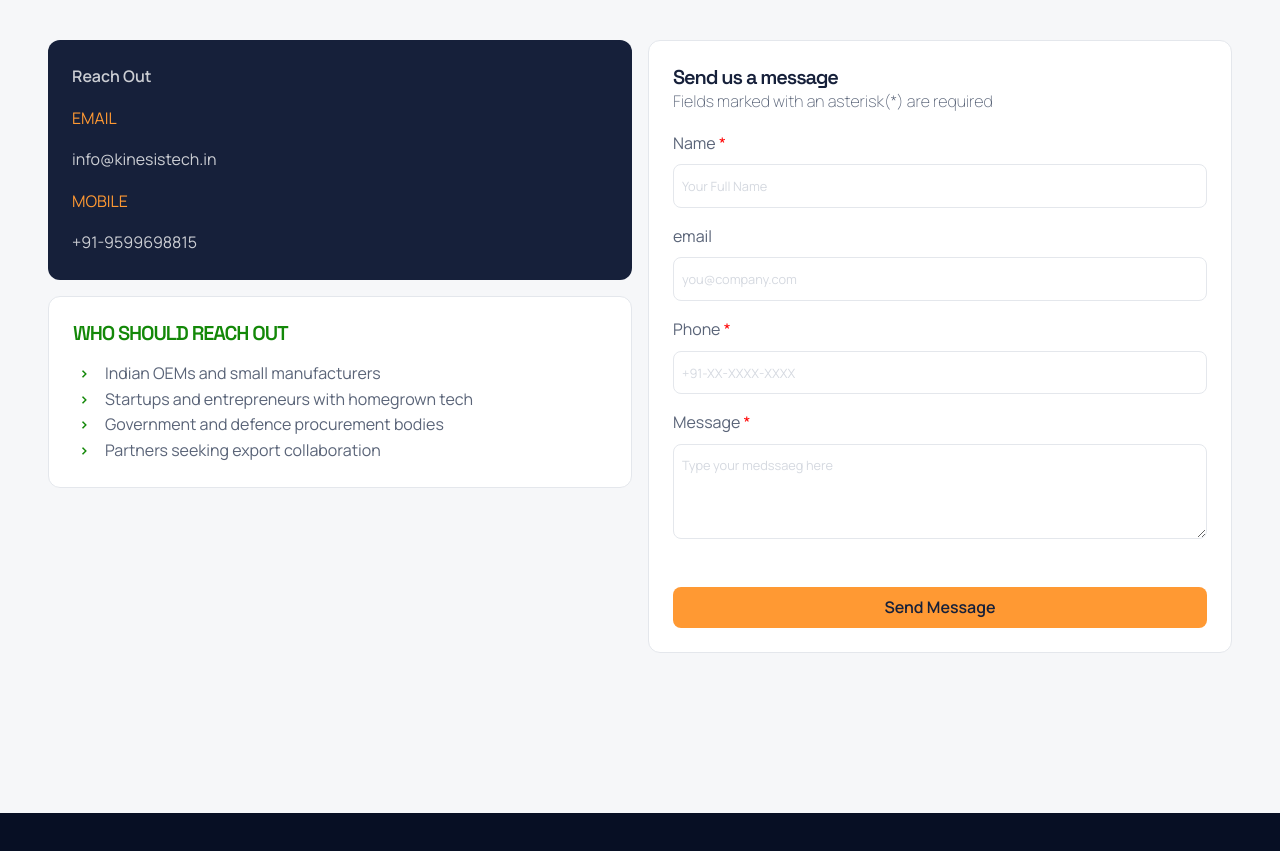
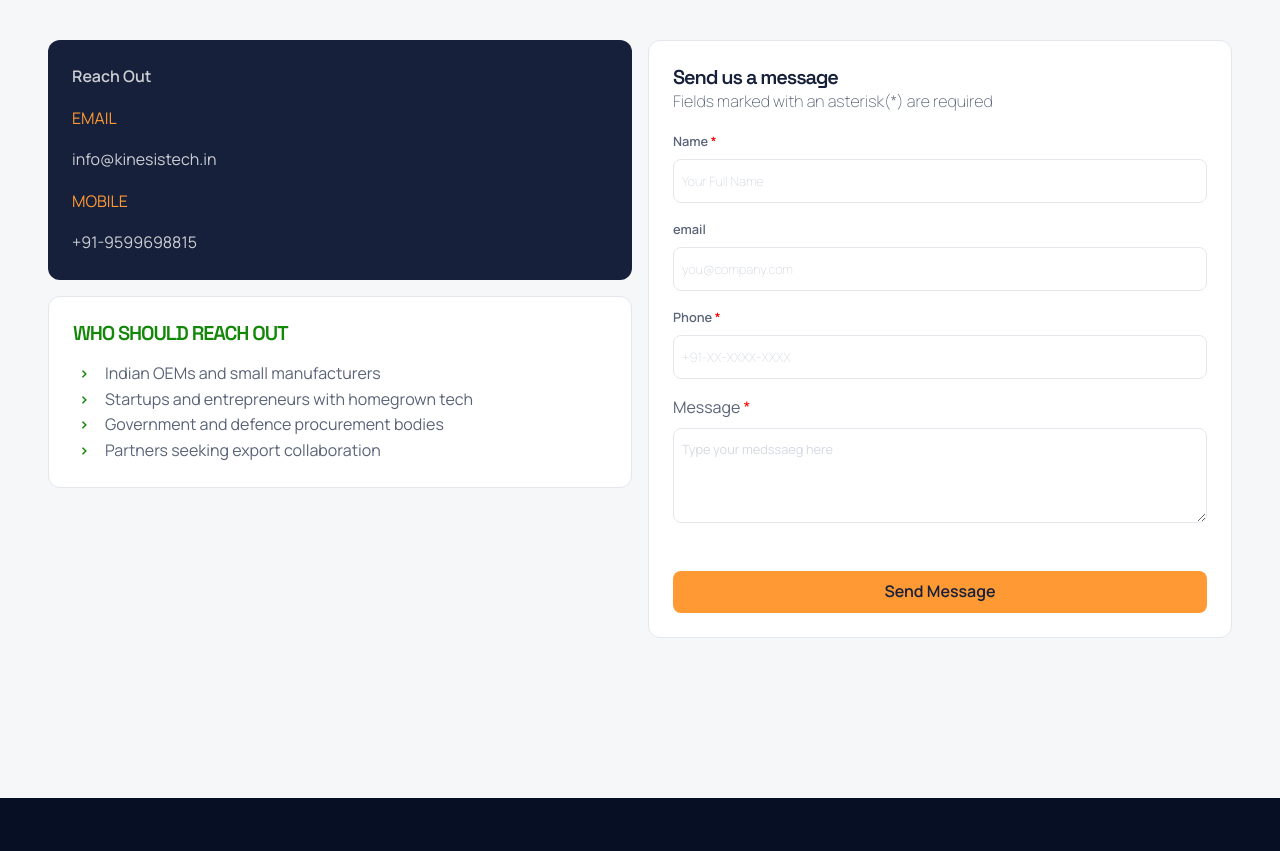
Before and after one commit to divyanshchahar/kinesis, a Next.js app: page /contactus in a window 1280 px wide. Shown: the part 800-1651 px from the top of the page. Built offline with nearby package versions, Linux system fonts and the light colour scheme.

Commit message:
updated styling

```diff
--- a/src/ui/componenets/TextInputComponenet.module.css
+++ b/src/ui/componenets/TextInputComponenet.module.css
@@ -17,7 +17,7 @@
 .input::placeholder {
     color: var(--color-text-secondary);
     font-size: var(--font-size-s);
-    font-weight: var(--font-weight-normal);
+    font-weight: var(--font-weight-light);
     font-family: var(--font-family-p) sans-serif;
 }
 
--- a/src/ui/componenets/TextInputComponent.tsx
+++ b/src/ui/componenets/TextInputComponent.tsx
@@ -18,7 +18,7 @@ export default function TextInputComponent({
     return (
         <div>
             <label
-                className={`${styles.label} regularNormal ${addedStyles} ${colorScheme} ${mandatory && styles.asterisk}`}>{fieldName}</label>
+                className={`${styles.label} boldSmall ${addedStyles} ${colorScheme} ${mandatory && styles.asterisk}`}>{fieldName}</label>
             <input type="text" placeholder={placeHolder} className={`${styles.input} ${colorScheme} regularNormal`}/>
         </div>
     )
```
